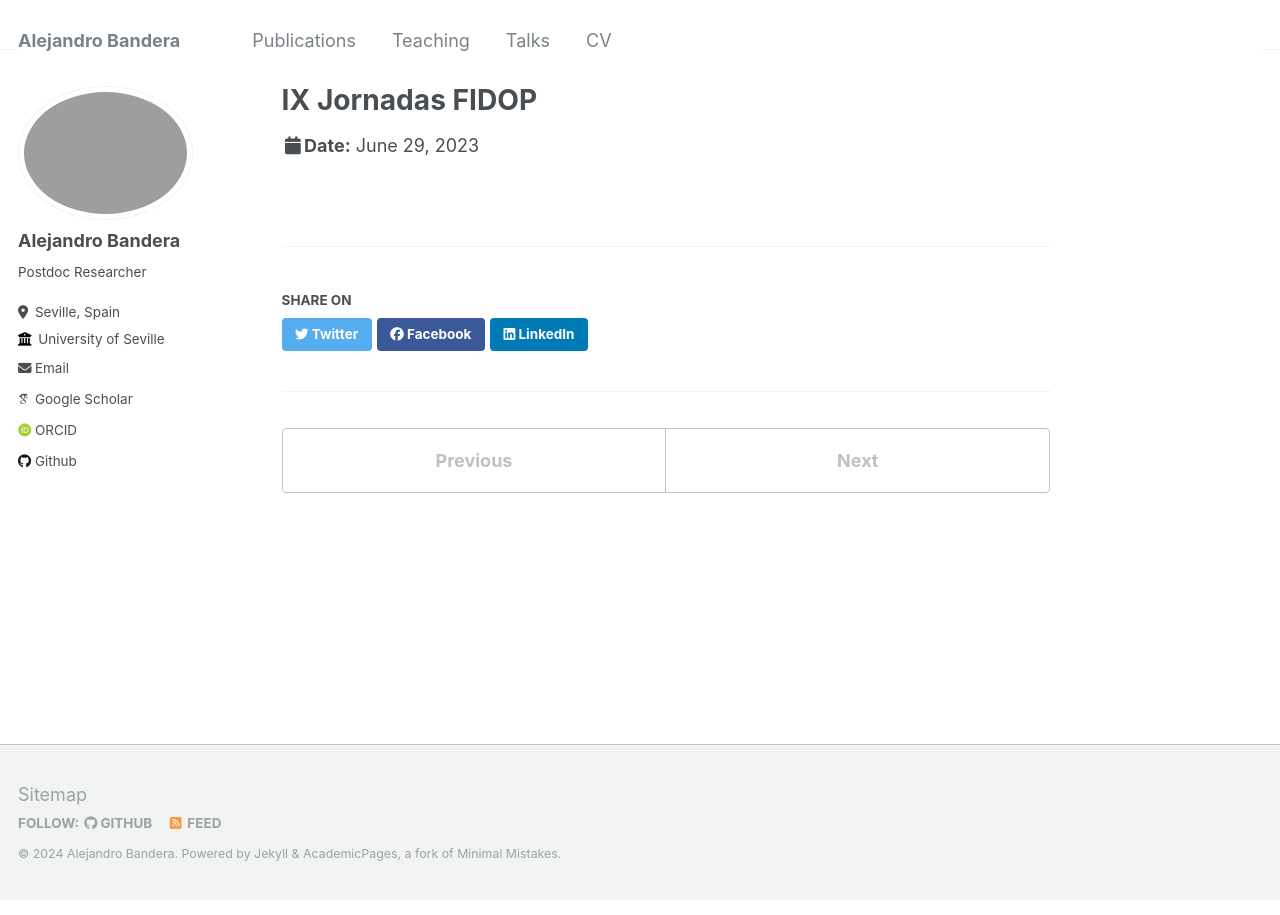
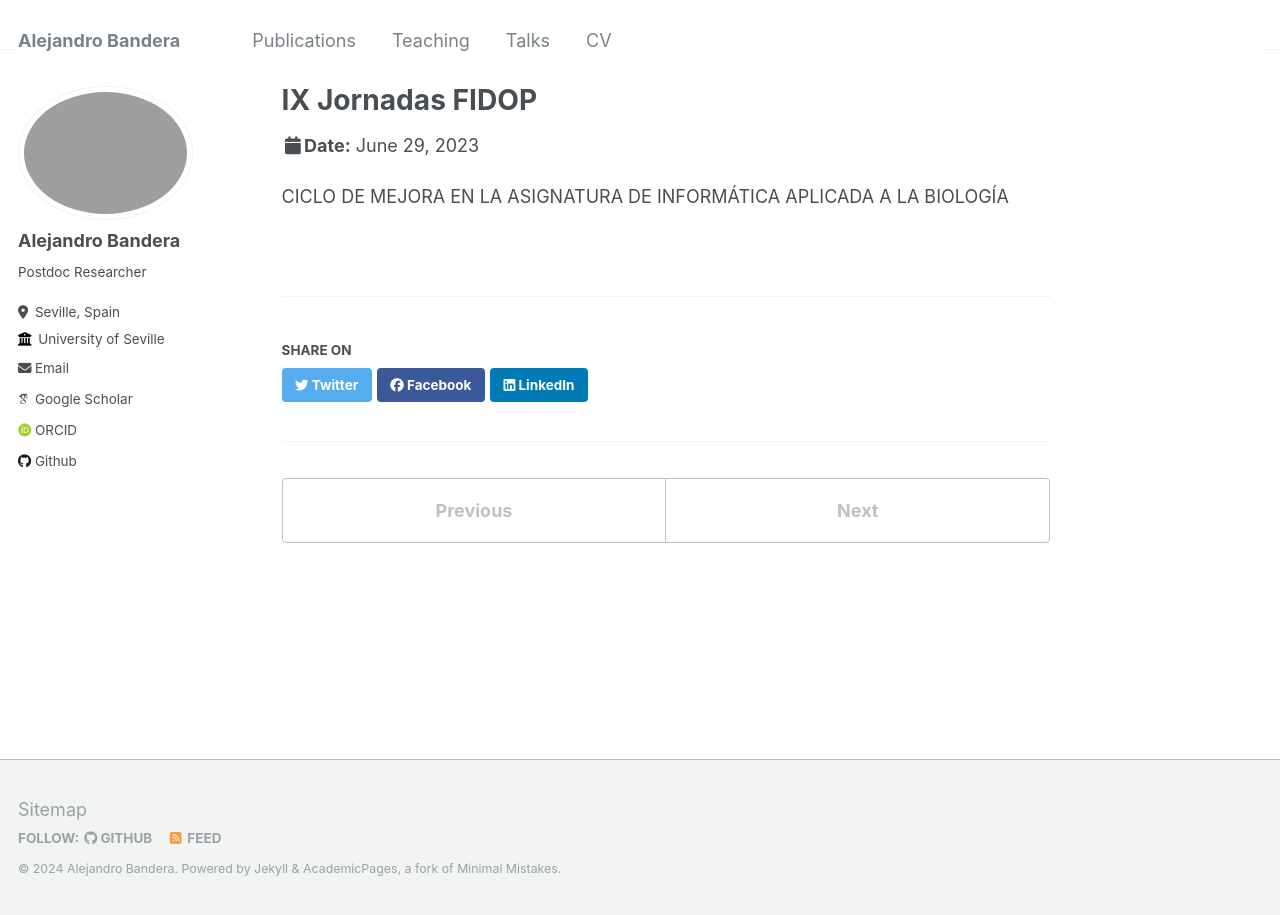
Before and after one commit to abanderam/abandera.github.io, a Jekyll site: the page built from _talks/2023_FIDOP.md, in a window 1280 px wide. Built offline with Jekyll 4.4.1, drawn with Linux system fonts in a browser that asks for light colours; some web fonts are replaced.

Commit message:
Update 2023_FIDOP.md

```diff
--- a/_talks/2023_FIDOP.md
+++ b/_talks/2023_FIDOP.md
@@ -7,3 +7,5 @@ venue: "Universidad de Sevilla"
 date: 2023-06-29
 location: "Sevilla, Spain"
 ---
+
+CICLO DE MEJORA EN LA ASIGNATURA DE INFORMÁTICA APLICADA A LA BIOLOGÍA
```
